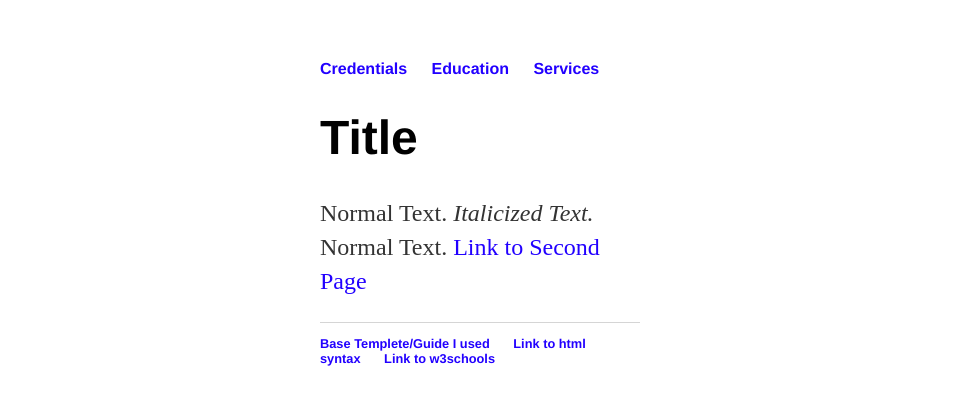
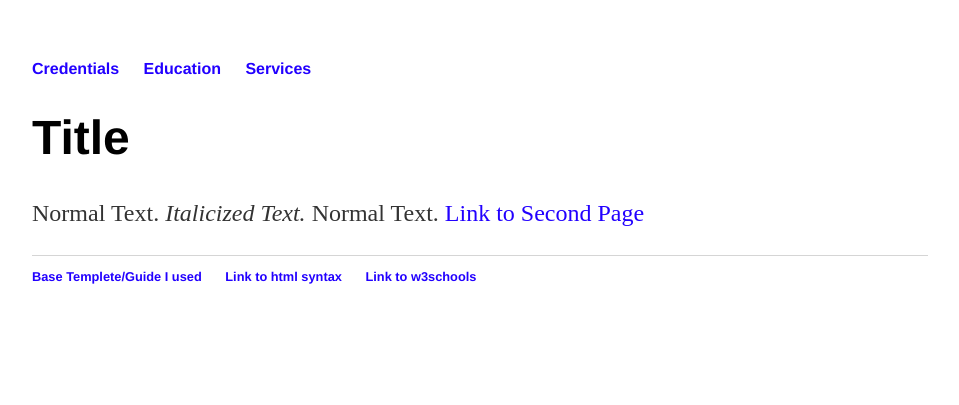
Before and after one commit to ShadowHazel/ShadowHazel.github.io, a Jekyll site: the page built from index.html, in a window 1280 px wide. Shown: the top 405 px of the page, without its empty margins (160-1119 px from the left). Built offline with Jekyll 4.4.1, drawn with Linux system fonts in a browser that asks for light colours.

Commit message:
Update 1.css

```diff
--- a/css/1.css
+++ b/css/1.css
@@ -1,6 +1,6 @@
 body {
     margin: 60px auto;
-    width: 25%;
+    width: 70%;
 }
 nav ul, footer ul {
     font-family:'Helvetica', 'Arial', 'Sans-Serif';
```
